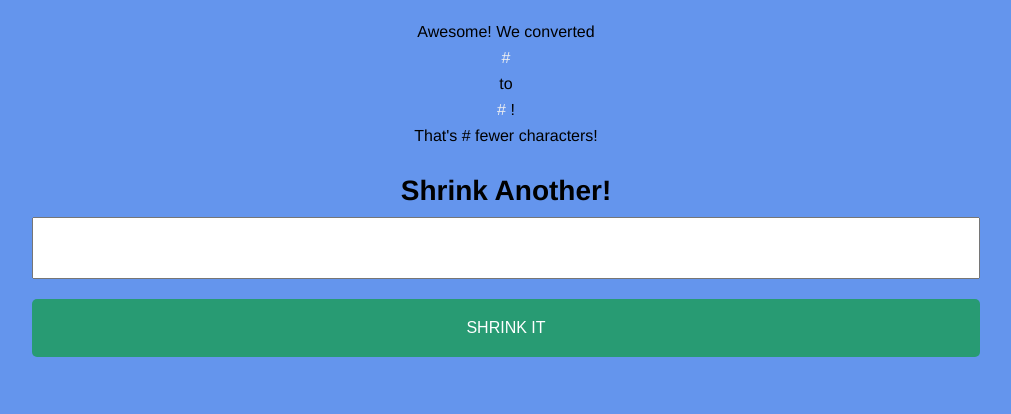
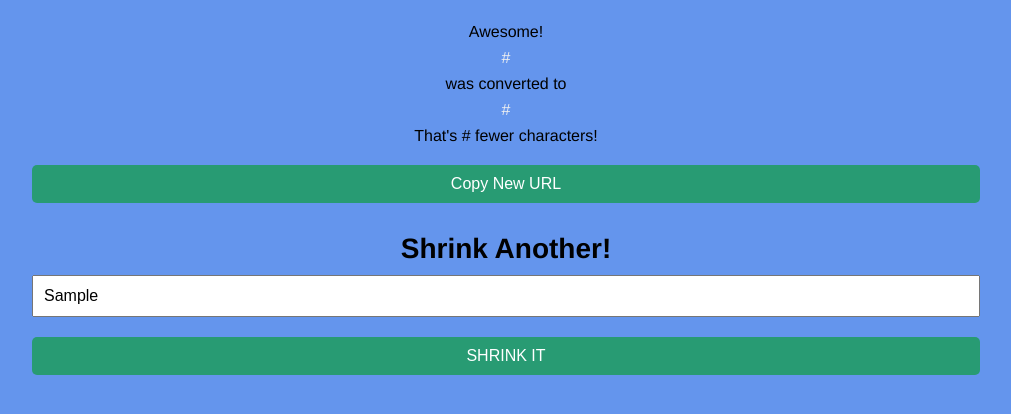
Before and after one commit to firerml/URL-Shortener, a Django app: template url_shortener/templates/index.html in a window 1280 px wide. Shown: the part 48-462 px from the top of the page, without its empty margins (134-1145 px from the left). Run offline with Django 3.2, Linux system fonts and the light colour scheme; the template is opened without the code that fills it: most values are stand-ins (such as "Sample title", 1, 10 or a date in 2020); parts of the project's set-up code (start-up, migrations or seed data) failed here and were passed over.

Commit message:
copy button

```diff
--- /dev/null
+++ b/url_shortener/static/script.js
@@ -0,0 +1,18 @@
+window.onload = function() {
+    var body = document.getElementsByTagName('body')[0]
+
+    body.addEventListener('click', function(e) {
+        if (e.target.id === 'copy-button') {
+            var selection = window.getSelection();
+	        var range = document.createRange();
+
+	        var newUrlNode = document.getElementById('new-url');
+
+	        range.selectNodeContents(newUrlNode);
+	        selection.removeAllRanges();
+	        selection.addRange(range);
+	        document.execCommand('copy');
+	        selection.removeAllRanges();
+        }
+    });
+}
--- a/url_shortener/static/style.css
+++ b/url_shortener/static/style.css
@@ -10,13 +10,13 @@ body {
 }
 
 
-#url-input, #submit-button {
+#url-input, .button {
     width: 75%;
-    padding: 20px;
+    padding: 10px;
 	font-size: 16px;
 }
 
-#submit-button {
+.button {
     color: white;
     background-color: rgb(40,155,115);
 
@@ -32,7 +32,7 @@ body {
     -moz-transition: background-color .2s;
     -o-transition: background-color .2s;
 }
-#submit-button:hover {
+.button:hover {
     background-color: rgb(25,140,100);
 }
 
--- a/url_shortener/templates/index.html
+++ b/url_shortener/templates/index.html
@@ -2,12 +2,7 @@
 <html>
     <head>
         <link rel="stylesheet" type="text/css" href="{% static 'style.css' %}" />
-        <script type="text/javascript">
-            // This empty onload function forces the above CSS to not trigger until after onload.
-            // This avoids the Chrome bug that triggers animations on page load.
-            // http://stackoverflow.com/a/14416030
-            window.onload = function() {}
-        </script>
+        <script type="text/javascript" src="{% static 'script.js' %}"></script>
         <title>Shrinkify</title>
     </head>
     <body>
@@ -19,13 +14,16 @@
 
         {% if new_url %}
             <div id="success-message-container">
-                <p class="success-message">Awesome! We converted</p>
-                <p class="success-message"><a href="{{ original_url }}" target="_blank">{{ original_url }}</a>
-                <p class="success-message">to</p>
-                <p class="success-message"><a href="{{ new_url }}" target="_blank">{{ new_url }}</a> !</p>
+                <p class="success-message">Awesome!</p>
+                <p class="success-message"><a id="original-url" href="{{ original_url }}" target="_blank">{{ original_url }}</a>
+                <p class="success-message">was converted to</p>
+                <p class="success-message"><a id="new-url" href="{{ new_url }}" target="_blank">{{ new_url }}</a></p>
                 {% if url_length_difference %}
                     <p class="success-message">That's {{ url_length_difference }} fewer characters!</p>
                 {% endif %}
+
+                <!--This is an input and not a p or div to have exactly the same style as the other button-->
+                <input type="submit" id="copy-button" class="button" value="Copy New URL" />
             </div>
 
             <h3 class="subheader">Shrink Another!</h3>
@@ -33,8 +31,8 @@
 
         <form action="{% url 'index' %}" method="post">
         {% csrf_token %}
-            <input id="url-input" type="text" name="url" />
-            <input id="submit-button" type="submit" value="SHRINK IT" />
+            <input id="url-input" type="text" value="{{ input_value }}" name="url" />
+            <input id="submit-button" class="button" type="submit" value="SHRINK IT" />
         </form>
     </body>
 </html>
```
Also changed, not shown: url_shortener/views.py (+4 -3 lines), url_shortener/static/copy.png (added).
